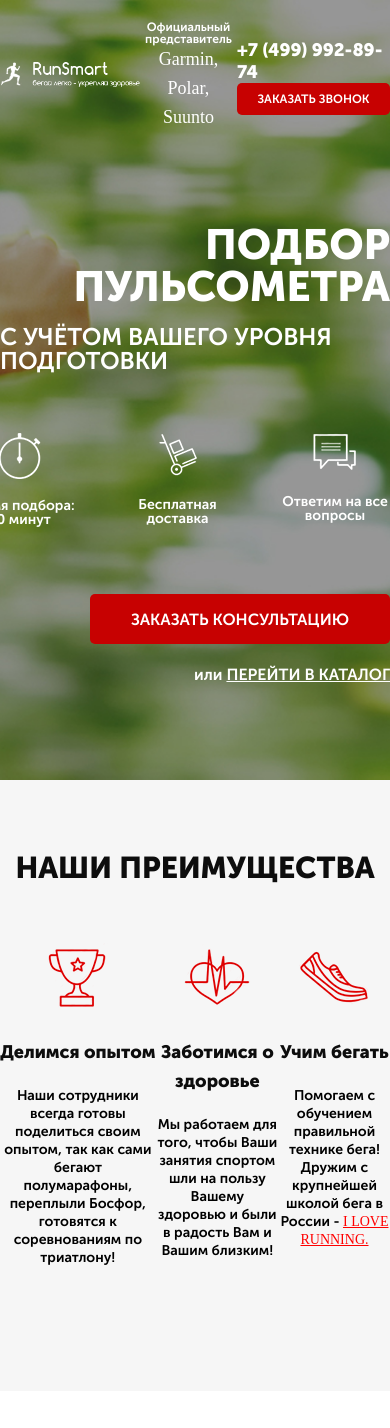
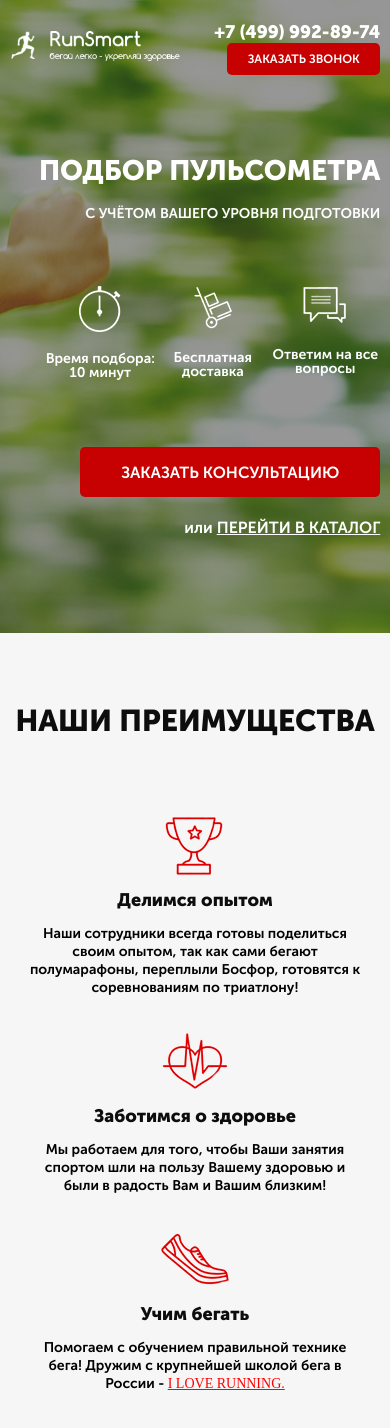
Before and after one commit to Snorrky/puls, a website: page src/index.html in a window 390 px wide. Before the commit the page ends 1391 px from the top, so only its background shows below. Drawn offline with Linux system fonts and the light colour scheme; a web font is replaced by a local one.

Commit message:
media for 1 and 2 blocks

```diff
--- a/src/sass/base/_media.scss
+++ b/src/sass/base/_media.scss
@@ -0,0 +1,69 @@
+@media all and (max-width: 1024px) {
+    .container {
+        width: 95%;
+    }
+}
+
+@media all and (max-width: 768px) {
+    .header {
+        &__logo {
+            width: 170px;
+        }
+        &__official {
+            display: none;
+        }
+    }
+    .promo {
+        min-height: 500px;
+        &__wrapper {
+            margin-top: 75px;
+        }
+        &__header {
+            font-size: 28px;
+        }
+        &__subheader {
+            font-size: 14px;
+            margin-top: 10px;
+        }
+        &__items {
+            width: 335px;
+        }
+    }
+
+    .benefits {
+        &__items {
+            flex-direction: column;
+            margin-top: 45px;
+        }
+        &__item {
+            margin: auto;
+            margin-top: 30px;
+            max-width: 90%;
+        }
+        &__subtitle {
+            margin-top: 10px;
+        }
+        &__text {
+            margin-top: 10px;
+        }
+    }
+}
+
+@media all and (max-width: 375px) {
+    .header {
+        flex-direction: column;
+        &__contacts {
+            margin-top: 20px;
+            align-items: center;
+        }
+    }
+    .promo {
+        &__wrapper {
+            margin-top: 40px;
+        }
+        &__items {
+            width: 315px;
+            justify-content: center;
+        }
+    }
+}
--- a/src/sass/style.scss
+++ b/src/sass/style.scss
@@ -1,5 +1,4 @@
 @import 'base/_variables.scss';
-@import 'base/media.scss';
 
 * {
     font-family: 'Museo Sans Cyrl', sans-serif;
@@ -20,4 +19,7 @@ body {
 @import 'blocks/_header.scss';
 @import 'blocks/_buttons.scss';
 @import 'blocks/_titles.scss';
-@import 'blocks/benefits';
+@import 'blocks/_benefits.scss';
+
+
+@import 'base/media.scss';
```
Also changed, not shown: src/css/style.min.css.
